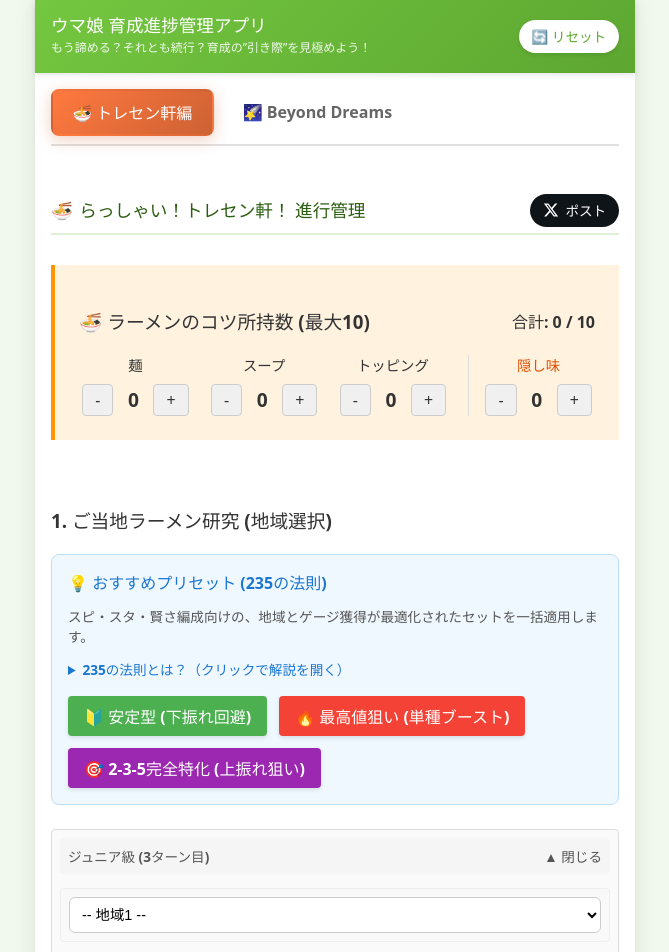
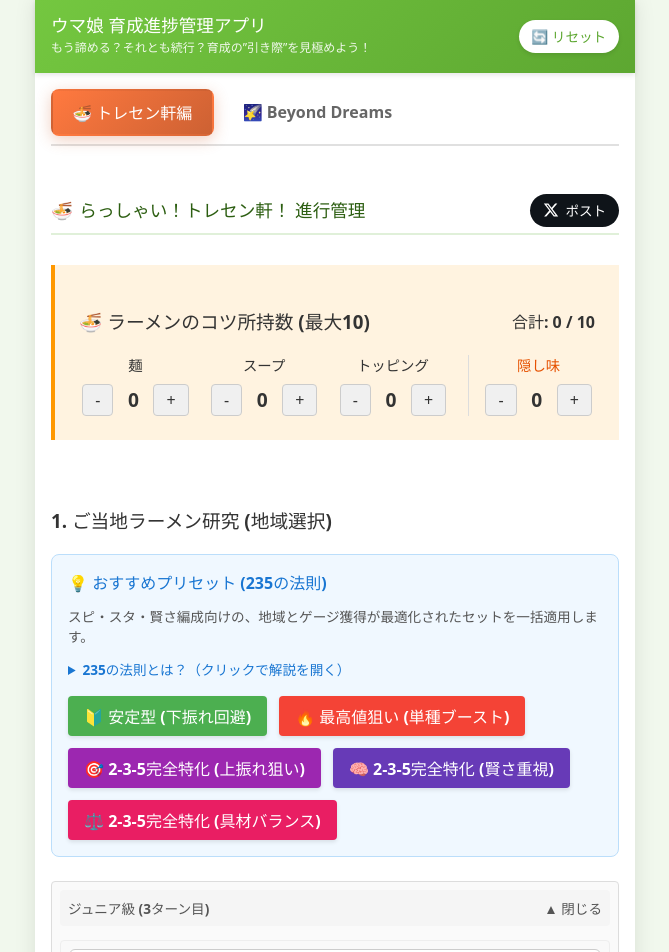
Before and after one commit to tagamy/uma-planner, a React (Vite) app: page / in a window 1280 px wide. Shown: the top 952 px of the page, without its empty margins (305-974 px from the left). Built offline with nearby package versions, Linux system fonts and the light colour scheme.

Commit message:
feat: add strict presets for 2-3-5 route

```diff
--- a/src/components/TorisenKenSection.tsx
+++ b/src/components/TorisenKenSection.tsx
@@ -108,7 +108,7 @@
         });
     };
 
-    const handleApplyPreset = (presetType: 'stable' | 'max' | 'strict') => {
+    const handleApplyPreset = (presetType: 'stable' | 'max' | 'strict' | 'strict_int' | 'strict_bal') => {
         if (!window.confirm('現在の地域選択とラーメン作成数がリセットされます。適用しますか？')) {
             return;
         }
@@ -129,6 +129,14 @@
                 junior = ['札幌', '函館', '福島'];
                 classic = ['小倉', '京都', '阪神'];
                 senior = ['札幌', '函館', '京都'];
+            } else if (presetType === 'strict_int') {
+                junior = ['札幌', '函館', '福島'];
+                classic = ['小倉', '京都', '阪神'];
+                senior = ['函館', '東京', '阪神'];
+            } else if (presetType === 'strict_bal') {
+                junior = ['札幌', '函館', '福島'];
+                classic = ['小倉', '京都', '阪神'];
+                senior = ['函館', '中山', '京都'];
             }
 
             return {
@@ -310,6 +318,18 @@
                             style={{ padding: '0.5rem 1rem', backgroundColor: '#9c27b0', color: 'white', border: 'none', borderRadius: '4px', cursor: 'pointer', fontWeight: 'bold', display: 'flex', alignItems: 'center', gap: '0.5rem', boxShadow: '0 2px 4px rgba(0,0,0,0.1)' }}
                         >
                             <span>🎯 2-3-5完全特化 (上振れ狙い)</span>
+                        </button>
+                        <button
+                            onClick={() => handleApplyPreset('strict_int')}
+                            style={{ padding: '0.5rem 1rem', backgroundColor: '#673ab7', color: 'white', border: 'none', borderRadius: '4px', cursor: 'pointer', fontWeight: 'bold', display: 'flex', alignItems: 'center', gap: '0.5rem', boxShadow: '0 2px 4px rgba(0,0,0,0.1)' }}
+                        >
+                            <span>🧠 2-3-5完全特化 (賢さ重視)</span>
+                        </button>
+                        <button
+                            onClick={() => handleApplyPreset('strict_bal')}
+                            style={{ padding: '0.5rem 1rem', backgroundColor: '#e91e63', color: 'white', border: 'none', borderRadius: '4px', cursor: 'pointer', fontWeight: 'bold', display: 'flex', alignItems: 'center', gap: '0.5rem', boxShadow: '0 2px 4px rgba(0,0,0,0.1)' }}
+                        >
+                            <span>⚖️ 2-3-5完全特化 (具材バランス)</span>
                         </button>
                     </div>
                 </div>
```
